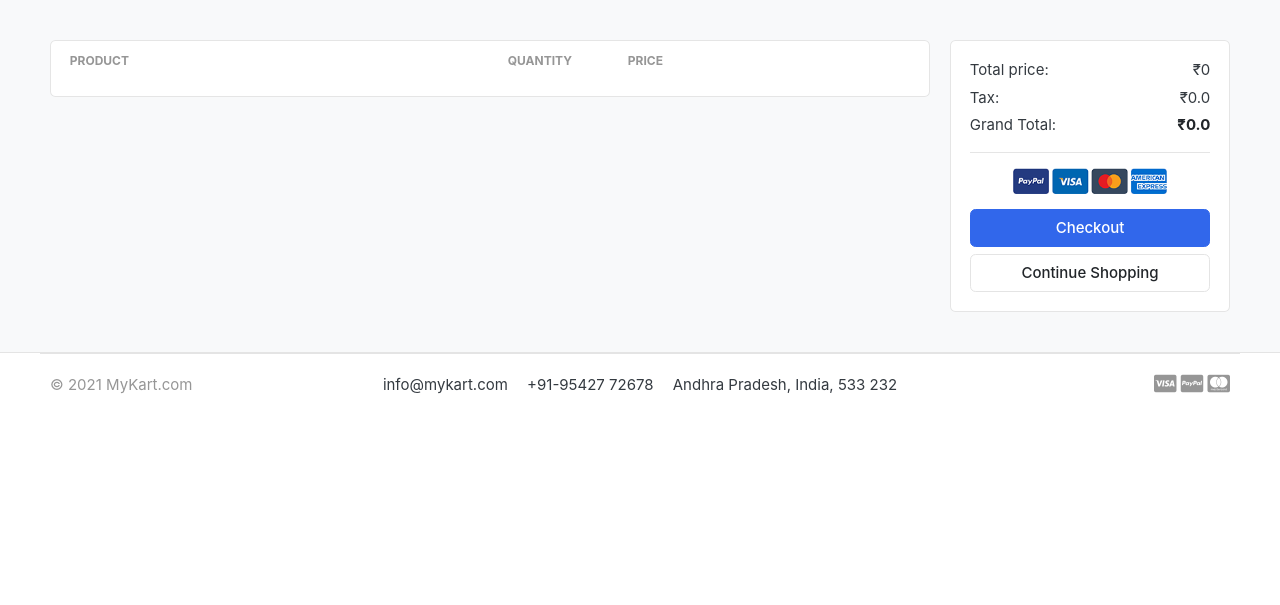
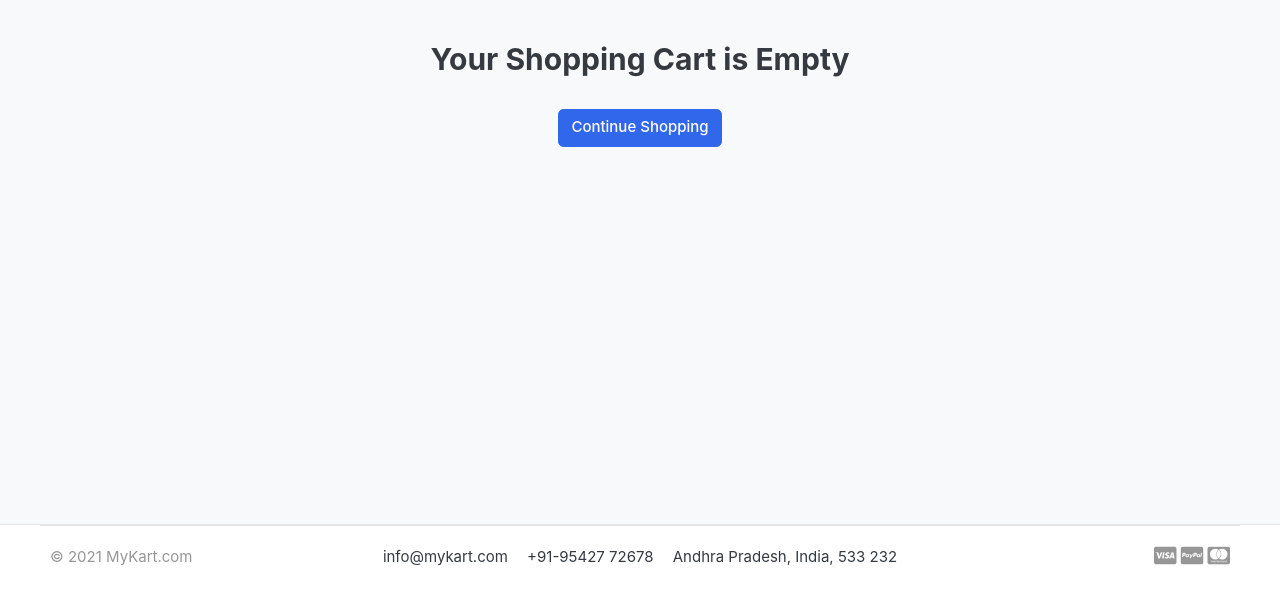
Before and after one commit to Siva-Adabala/Ecommerce, a Django app: page /cart/ in a window 1280 px wide. Shown: the part 118-723 px from the top of the page. Run offline with Django 3.2, Linux system fonts and the light colour scheme; tables that the repository leaves empty hold one stand-in row (values such as "Sample post"); lists and menus that the app fills with data are empty; some libraries are stand-ins or nearby versions; some web fonts are replaced.

Commit message:
store and cart functionality

```diff
--- /dev/null
+++ b/carts/context_processors.py
@@ -0,0 +1,17 @@
+from .models import Cart, CartItem
+from .views import _cart_id
+
+def counter(request):
+    cart_count = 0
+    if 'admin' in request.path:
+        return {}
+    else:
+        try:
+            cart = Cart.objects.filter(cart_id=_cart_id(request))
+            cart_items = CartItem.objects.all().filter(cart=cart[:1])
+            for cart_item in cart_items:
+                cart_count +=  cart_item.quantity
+
+        except Cart.DoesNotExist:
+            cart_count = 0
+    return dict(cart_count=cart_count)
--- a/carts/models.py
+++ b/carts/models.py
@@ -1,5 +1,5 @@
 from django.db import models
-from store.models import Product
+from store.models import Product, Variation
 
 # Create your models here.
 class Cart(models.Model):
@@ -13,6 +13,7 @@ class Cart(models.Model):
 
 class CartItem(models.Model):
     product = models.ForeignKey(Product, on_delete=models.CASCADE)
+    variations = models.ManyToManyField(Variation, blank=True)
     cart    = models.ForeignKey(Cart, on_delete=models.CASCADE)
     quantity = models.IntegerField()
     is_active = models.BooleanField(default=True)
@@ -20,5 +21,5 @@ class CartItem(models.Model):
     def sub_total(self):
         return self.product.price * self.quantity
 
-    def __str__(self):
+    def __unicode__(self):
         return self.product
--- a/carts/urls.py
+++ b/carts/urls.py
@@ -4,6 +4,6 @@ from . import views
 urlpatterns = [
     path('',views.cart, name='cart'),
     path('add_cart/<int:product_id>/', views.add_cart, name='add_cart'),
-    path('remove_cart/<int:product_id>/', views.remove_cart, name='remove_cart'),
-     path('remove_cart_item/<int:product_id>/', views.remove_cart_item, name='remove_cart_item'),
+    path('remove_cart/<int:product_id>/<int:cart_item_id>/', views.remove_cart, name='remove_cart'),
+     path('remove_cart_item/<int:product_id>/<int:cart_item_id>/', views.remove_cart_item, name='remove_cart_item'),
 ]
--- a/carts/views.py
+++ b/carts/views.py
@@ -1,7 +1,7 @@
 from django.core.exceptions import ObjectDoesNotExist
 from carts.models import Cart, CartItem
-from django.shortcuts import render, redirect, get_object_or_404
-from store.models import Product
+from django.shortcuts import render, redirect, get_object_or_404, HttpResponse
+from store.models import Product, Variation
 
 # Create your views here.
 
@@ -13,56 +13,101 @@ def _cart_id(request):
 
 def add_cart(request, product_id):
     product = Product.objects.get(id=product_id) #get the product
+    product_variation = []
+    if request.method == 'POST':
+        for item in request.POST:
+            key = item
+            value = request.POST[key]
+
+            try:
+                variation = Variation.objects.get(product=product, variation_category__iexact=key, variation_value__iexact=value)
+                product_variation.append(variation)
+            except Variation.DoesNotExist:
+                pass
+
 
     try:
         # cart = Cart.objects.get(cart_id=_cart_id(request))
-         # get the cart using the cart_id present in the session
-        cart = Cart.objects.filter(cart_id=_cart_id(request)).first()
+        cart = Cart.objects.filter(cart_id=_cart_id(request)).first() # get the cart using the cart_id present in the session
     except Cart.DoesNotExist:
         cart = Cart.objects.create(
             cart_id = _cart_id(request)
         )
     cart.save()
 
+    is_cart_item_exists = CartItem.objects.filter(product=product, cart=cart).exists()
 
-    try:
-        cart_item = CartItem.objects.get(product=product, cart=cart)
-        cart_item.quantity += 1 #cart_item.quantity = cart_item.quantity+1
-        cart_item.save()
-    except CartItem.DoesNotExist:
+    if is_cart_item_exists:
+        cart_item = CartItem.objects.filter(product=product, cart=cart)
+        # existing_variations -> database
+        # current_variation -> product_variation
+        # item_id ->database
+        ex_var_list = []
+        id = []
+        for item in cart_item:
+            existing_variation = item.variations.all()
+            ex_var_list.append(list(existing_variation))
+            id.append(item.id)
+        print(ex_var_list)
+
+        if product_variation in ex_var_list:
+            #  increase the cart item quantity
+            index = ex_var_list.index(product_variation)
+            item_id = id[index]
+            item = CartItem.objects.get(product=product, id=item_id)
+            item.quantity += 1
+            item.save()
+        else:
+            item = CartItem.objects.create(product=product, quantity=1, cart=cart)
+            # create a new cart item
+            if len(product_variation) > 0:
+                item.variations.clear()
+                item.variations.add(*product_variation)
+            item.save()
+    else:
         cart_item = CartItem.objects.create(
             product = product,
             quantity  = 1,
             cart = cart,
         )
+
+        if len(product_variation) > 0:
+            cart_item.variations.clear()
+            cart_item.variations.add(*product_variation)
         cart_item.save()
     return redirect('cart')
 
 
-def remove_cart(request, product_id):
+def remove_cart(request, product_id, cart_item_id):
     # cart = Cart.objects.get(cart_id=_cart_id(request))
     cart = Cart.objects.filter(cart_id=_cart_id(request)).first()
     product = get_object_or_404(Product, id=product_id)
-    cart_item = CartItem.objects.get(product=product, cart=cart)
-    if cart_item.quantity > 1:
-        cart_item.quantity -= 1
-        cart_item.save()
-    else:
-        cart_item.delete()
+    try:
+        cart_item = CartItem.objects.get(product=product, cart=cart, id=cart_item_id)
+        if cart_item.quantity > 1:
+            cart_item.quantity -= 1
+            cart_item.save()
+        else:
+            cart_item.delete()
+            # pass
+    except:
+        pass
     return redirect('cart')
 
 
-def remove_cart_item(request, product_id):
+def remove_cart_item(request, product_id, cart_item_id):
     # cart = Cart.objects.get(cart_id=_cart_id(request))
     cart = Cart.objects.filter(cart_id=_cart_id(request)).first()
     product = get_object_or_404(Product, id=product_id)
-    cart_item = CartItem.objects.get(product=product, cart=cart)
+    cart_item = CartItem.objects.get(product=product, cart=cart, id=cart_item_id)
     cart_item.delete()
     return redirect('cart')
 
 
 def cart(request, total=0, quantity=0, cart_items=None):
     try:
+        tax = 0
+        grand_total = 0
         # cart = Cart.objects.get(cart_id=_cart_id(request))
         cart = Cart.objects.filter(cart_id=_cart_id(request)).first()
         cart_items = CartItem.objects.filter(cart=cart, is_active=True)
--- a/mykart/settings.py
+++ b/mykart/settings.py
@@ -67,6 +67,7 @@ TEMPLATES = [
                 'django.contrib.auth.context_processors.auth',
                 'django.contrib.messages.context_processors.messages',
                 'category.context_processors.menu_links',
+                'carts.context_processors.counter',
             ],
         },
     },
--- a/store/urls.py
+++ b/store/urls.py
@@ -3,6 +3,7 @@ from . import views
 
 urlpatterns = [
     path('',views.store, name='store'),
-    path('<slug:category_slug>/', views.store, name='products_by_category'),
-    path('<slug:category_slug>/<slug:product_slug>/', views.product_detail, name='product_detail'),
+    path('category/<slug:category_slug>/', views.store, name='products_by_category'),
+    path('category/<slug:category_slug>/<slug:product_slug>/', views.product_detail, name='product_detail'),
+    path('search/', views.search, name='search'),
 ]
--- a/templates/includes/navbar.html
+++ b/templates/includes/navbar.html
@@ -46,9 +46,9 @@
 	</div> <!-- col.// -->
 	<a href="{% url 'store' %}" class="btn btn-outline-primary">Store</a>
 	<div class="col-lg  col-md-6 col-sm-12 col">
-		<form action="#" class="search">
+		<form action="{% url 'search' %}" class="search" method="GET">
 			<div class="input-group w-100">
-			    <input type="text" class="form-control" style="width:60%;" placeholder="Search">
+			    <input type="text" class="form-control" style="width:60%;" placeholder="Search" name="keyword">
 
 			    <div class="input-group-append">
 			      <button class="btn btn-primary" type="submit">
@@ -69,7 +69,7 @@
 					</div>
 					<a href="{% url 'cart' %}" class="widget-header pl-3 ml-3">
 						<div class="icon icon-sm rounded-circle border"><i class="fa fa-shopping-cart"></i></div>
-						<span class="badge badge-pill badge-danger notify">0</span>
+						<span class="badge badge-pill badge-danger notify">{{ cart_count }}</span>
 					</a>
 				</div> <!-- widgets-wrap.// -->
 			</div> <!-- col.// -->
--- a/templates/store/cart.html
+++ b/templates/store/cart.html
@@ -6,6 +6,18 @@
 <div class="container">
 
 <!-- ============================ COMPONENT 1 ================================= -->
+
+{% if not cart_items %}
+	<h2 class="text-center">Your Shopping Cart is Empty</h2>
+	<br>
+	<div class="text-center">
+		<a href="{% url 'store' %}" class="btn btn-primary">Continue Shopping</a>
+	</div>
+	<div>
+		<br><br><br><br><br><br><br><br><br><br><br><br><br><br><br>
+	</div>
+
+{% else %}
 
 <div class="row">
 	<aside class="col-lg-9">
@@ -27,8 +39,14 @@
 		<figure class="itemside align-items-center">
 			<div class="aside"><img src="{{ cart_item.product.images.url}}" class="img-sm"></div>
 			<figcaption class="info">
-				<a href="#" class="title text-dark">{{cart_item.product.product_name}}</a>
-				<p class="text-muted small">Color: Blue Checks <br> Size: M</p>
+				<a href="{{ cart_item.product.get_url }}" class="title text-dark">{{cart_item.product.product_name}}</a>
+				<p class="text-muted small">
+					{% if cart_item.variations.all %}
+						{% for item in cart_item.variations.all %}
+							{{ item.variation_category | capfirst }} : {{ item.variation_value | capfirst }} <br>
+						{% endfor %}
+					{% endif %}
+				</p>
 			</figcaption>
 		</figure>
 	</td>
@@ -37,11 +55,17 @@
 					<div class="col">
 						<div class="input-group input-spinner">
 							<div class="input-group-prepend">
-							<a href="{% url 'remove_cart' cart_item.product.id %}" class="btn btn-light" type="button" id="button-plus"> <i class="fa fa-minus"></i> </a>
+							<a href="{% url 'remove_cart' cart_item.product.id cart_item.id%}" class="btn btn-light" type="button" id="button-plus"> <i class="fa fa-minus"></i> </a>
 							</div>
 							<input type="text" class="form-control"  value="{{ cart_item.quantity }}">
 							<div class="input-group-append">
-							<a href="{% url 'add_cart' cart_item.product.id %}" class="btn btn-light" type="button" id="button-minus"> <i class="fa fa-plus"></i> </a>
+							<form action="{% url 'add_cart' cart_item.product.id%}" method="POST">
+							{% csrf_token %}
+							{% for item in cart_item.variations.all %}
+								<input type="hidden" name="{{item.variation_category | lower}}" value="{{item.variation_value | capfirst}}">
+							{% endfor %}
+								<button class="btn btn-light" type="submit" id="button-minus"> <i class="fa fa-plus"></i> </button>
+							</form>
 							</div>
 						</div> <!-- input-group.// -->
 					</div> <!-- col.// -->
@@ -53,7 +77,7 @@
 		</div> <!-- price-wrap .// -->
 	</td>
 	<td class="text-right">
-	<a href="{% url 'remove_cart_item' cart_item.product.id %}" class="btn btn-danger"> Remove</a>
+	<a href="{% url 'remove_cart_item' cart_item.product.id cart_item.id %}" onclick="return confirm('Are you sure you want to delete this item?')" class="btn btn-danger"> Remove</a>
 	</td>
 </tr>
 {% endfor %}
@@ -92,6 +116,7 @@
 
 
 </div> <!-- row.// -->
+{% endif %}
 <!-- ============================ COMPONENT 1 END .// ================================= -->
 
 </div> <!-- container .//  -->
```
Also changed, not shown: carts/admin.py (+9 -2 lines), store/admin.py (+6 -1 lines), store/models.py (+24 -0 lines), store/views.py (+29 -2 lines), templates/store/product_detail.html (+20 -29 lines), templates/store/store.html (+40 -5 lines), carts/migrations/0002_cartitem_variations.py (added), store/migrations/0002_variation.py (added), store/migrations/0003_auto_20211004_1443.py (added).
